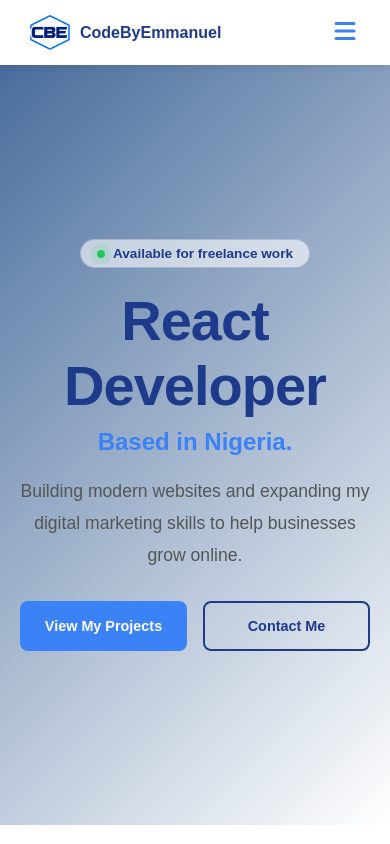
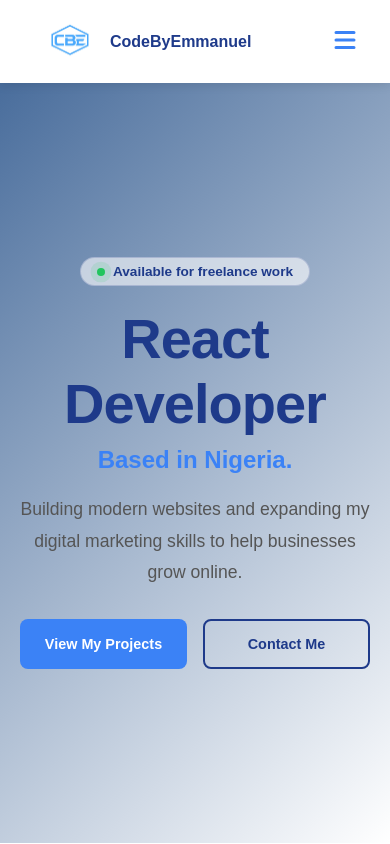
Before and after one commit to codebyemmanuel19/react-portfolio, a React (Vite) app: page / in a window 390 px wide. Shown: the top 844 px of the page. Built offline with nearby package versions, Linux system fonts and the light colour scheme.

Commit message:
Finished projects section

```diff
--- a/src/components/Navbar.css
+++ b/src/components/Navbar.css
@@ -18,11 +18,11 @@ nav {
 .logo {
   display: flex;
   align-items: center;
-  gap: 10px;
+  gap: px;
 }
 
 .logo img {
-  width: 50px;
+  width: 65px;
   height: auto;
 }
 
@@ -69,7 +69,7 @@ nav {
 @media (max-width: 768px) {
 
   .logo img {
-    width: 40px;
+    width: 80px;
   }
 
   .logo h1 {
```
Also changed, not shown: src/assets/logo.jpeg, src/assets/logo2.jpeg (added).
